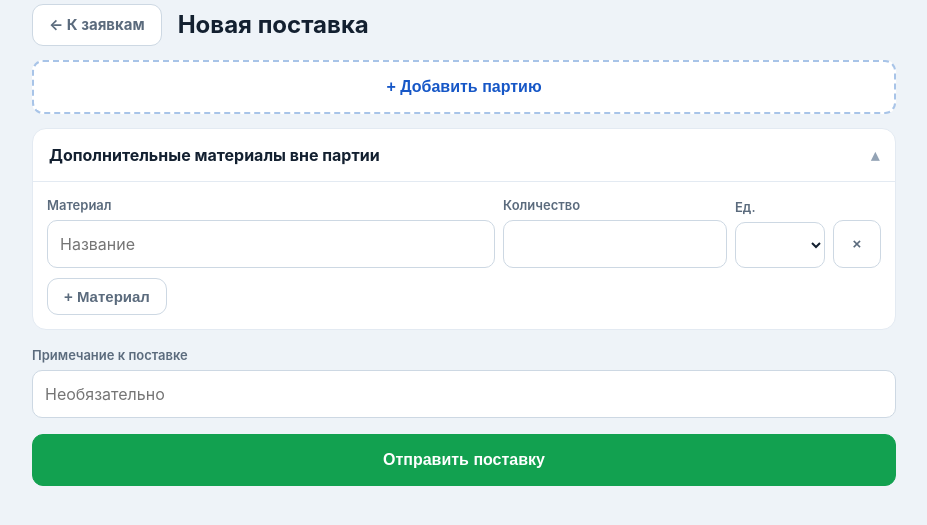
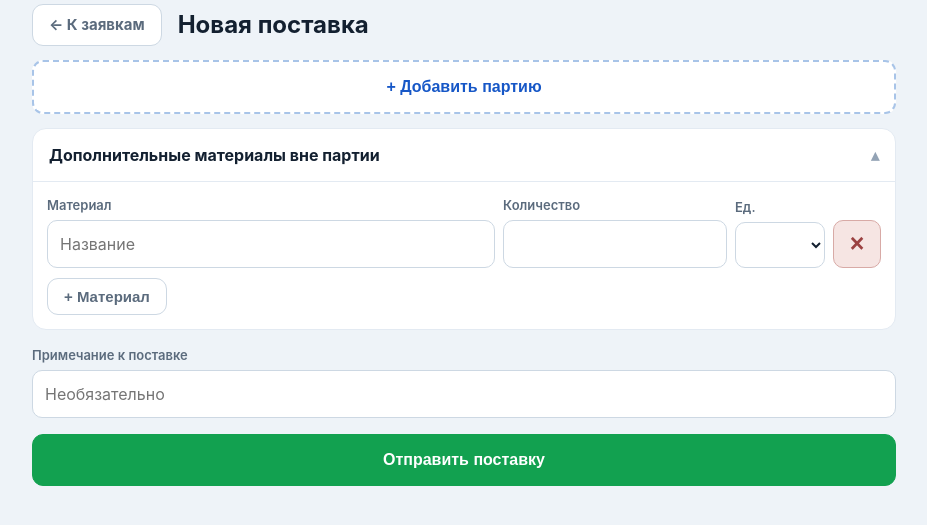
Before and after one commit to veselo2903/jail, a Python web app: template templates/supply_new.html in a window 1280 px wide, after a click on "Дополнительные материалы вне партии". Shown: the part 152-677 px from the top of the page, without its empty margins (176-1103 px from the left). Run offline with Jinja, Linux system fonts and the light colour scheme; the template is opened without the code that fills it, so the values that code supplies are empty.

Commit message:
Ensure remove buttons keep red styling

```diff
--- a/templates/supply_new.html
+++ b/templates/supply_new.html
@@ -117,8 +117,8 @@
 .sklad-add-party-btn:hover{background:var(--blue-bg);color:var(--blue-d);border-color:var(--blue)}
 .shipment-party{padding:14px;margin:10px 0;box-shadow:none;border-left:3px solid var(--blue)}
 .sklad-party-head{display:flex;align-items:center;justify-content:space-between;gap:8px;margin-bottom:10px}
-.shipment-remove{display:inline-flex;align-items:center;justify-content:center;flex:none;width:48px;height:48px;padding:0;border:1px solid #d8aaa6;border-radius:10px;background:#f6e5e3;color:#9b4141;font-size:25px;line-height:1}
-.shipment-remove:hover{background:#edcfcc;border-color:#c47e78;color:#7c2929}
+.btn.grey.shipment-remove{display:inline-flex;align-items:center;justify-content:center;flex:none;width:48px;height:48px;padding:0;border:1px solid #d8aaa6;border-radius:10px;background:#f6e5e3;color:#9b4141;font-size:25px;line-height:1}
+.btn.grey.shipment-remove:hover{background:#edcfcc;border-color:#c47e78;color:#7c2929}
 .sklad-party-fields{display:grid;grid-template-columns:1fr 1fr 130px;gap:9px}
 .sklad-party-fields label,.shipment-extra-row label{margin-bottom:4px}
 .sklad-party-fields input,.sklad-party-fields select{width:100%}
```
Also changed, not shown: 1 other file.
